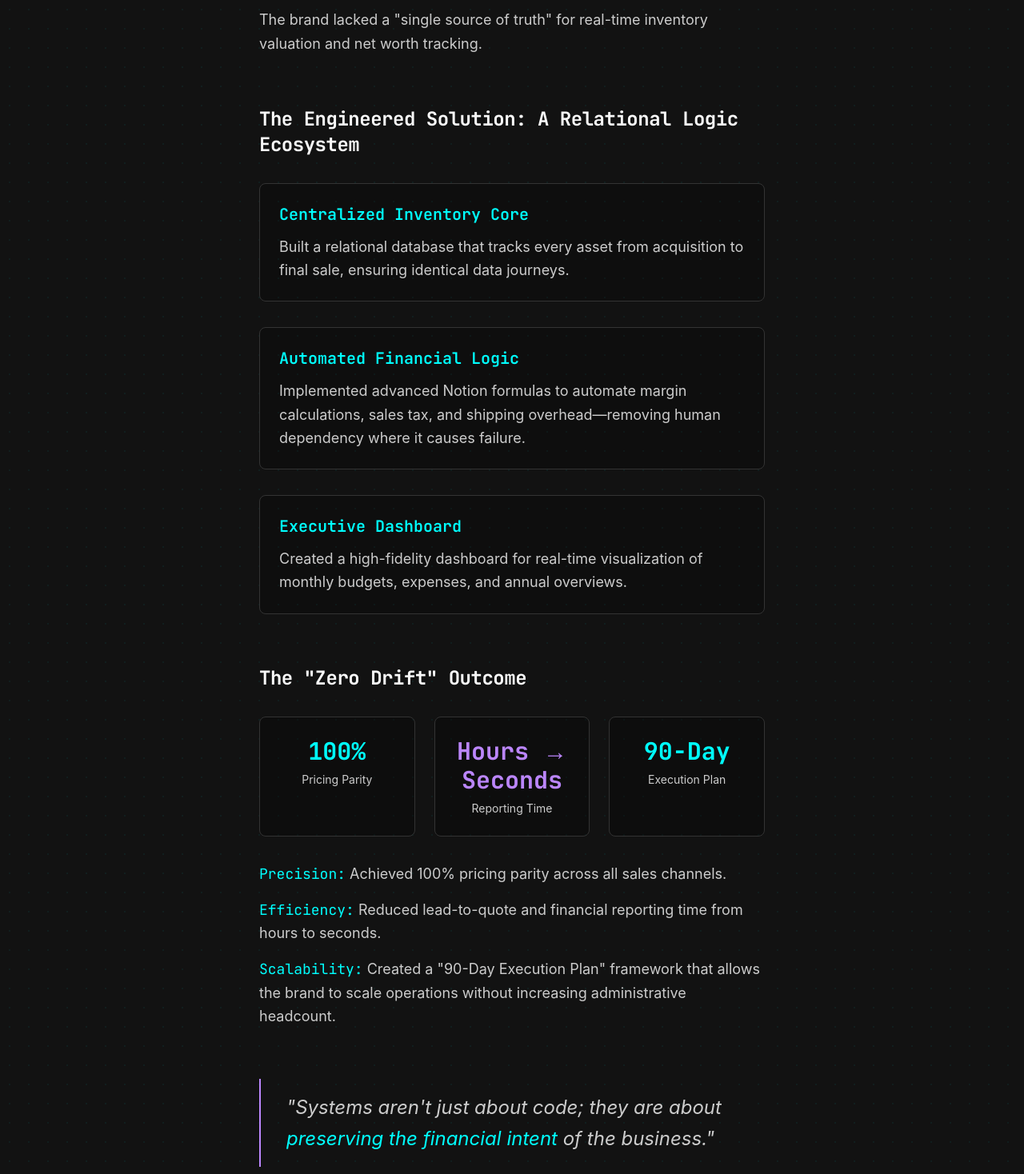
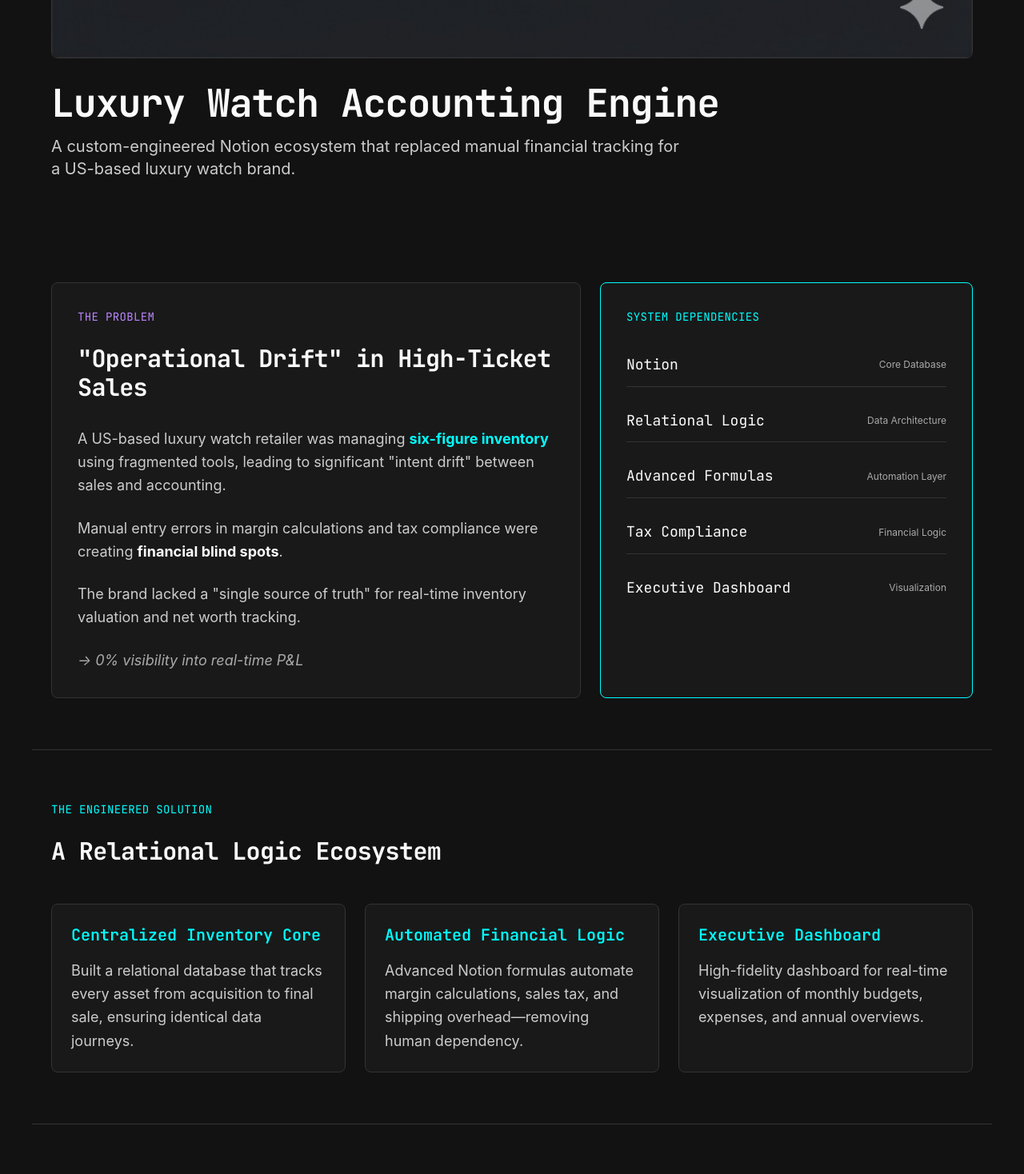
Before and after one commit to ismailchoudhry332-pixel/portfolio-platform, a Next.js app: page /case-studies/luxury-watch in a window 1280 px wide. Shown: the part 1320-2788 px from the top of the page at 80% size. Built offline with nearby package versions, Linux system fonts and the light colour scheme.

Commit message:
feat: redesign luxury watch case study with 12-column grid, 7/5 split, visual anchors

```diff
--- a/app/case-studies/luxury-watch/page.tsx
+++ b/app/case-studies/luxury-watch/page.tsx
@@ -10,38 +10,44 @@ export const metadata = {
 export default function LuxuryWatchCaseStudy() {
     return (
         <div className="min-h-screen">
-            <article className="max-w-[680px] mx-auto px-6 pt-[120px] pb-24">
-                {/* Header */}
-                <div className="mb-16">
+            {/* Back Link */}
+            <div className="max-w-[1200px] mx-auto px-6 pt-[100px]">
                 <Link
                     href="/case-studies"
-                        className="text-sm text-accent-cyan hover:text-accent-purple transition-colors mb-8 inline-block font-mono"
+                    className="text-sm text-accent-cyan hover:text-accent-purple transition-colors font-mono"
                 >
                     ← Back to Case Studies
                 </Link>
-                    <h1 className="text-4xl md:text-5xl mb-6">
-                        The Luxury Watch Accounting Architecture
-                    </h1>
-                    <p className="text-xl text-foreground-muted leading-relaxed">
-                        How a custom-engineered Notion ecosystem replaced manual financial tracking for a US-based luxury watch brand, achieving <span className="text-accent-cyan">100% data parity</span> and <span className="text-accent-purple">real-time P&L visibility</span>.
-                    </p>
             </div>
 
-                {/* Hero Image */}
-                <div className="mb-16 terminal-border rounded-lg overflow-hidden">
+            {/* Hero Section - Full Width Visual Anchor */}
+            <section className="max-w-[1200px] mx-auto px-6 pt-8 pb-16">
+                <div className="bento-box overflow-hidden">
                     <img
-                        src="/luxury-watch-dashboard.jpg"
-                        alt="3D visualization of a Luxury Watch Accounting System built on Notion by Ismail Chaudhry."
+                        src="/luxury-watch-hero.jpg"
+                        alt="Luxury Watch Accounting Engine - Watch face to data grid transition visualization"
                         className="w-full h-auto"
                     />
                 </div>
+                <h1 className="text-4xl md:text-5xl mt-8 mb-4">
+                    Luxury Watch Accounting Engine
+                </h1>
+                <p className="text-xl text-foreground-muted max-w-[800px]">
+                    A custom-engineered Notion ecosystem that replaced manual financial tracking for a US-based luxury watch brand.
+                </p>
+            </section>
 
-                {/* Problem Section */}
-                <section className="mb-16">
-                    <h2 className="text-2xl mb-8">"Operational Drift" in High-Ticket Sales</h2>
+            {/* Problem + System Specs - 7/5 Split Grid */}
+            <section className="max-w-[1200px] mx-auto px-6 py-16">
+                <div className="grid grid-cols-12 gap-6">
+                    {/* Problem - Cols 1-7 */}
+                    <div className="col-span-12 lg:col-span-7">
+                        <div className="bento-box p-8 h-full">
+                            <p className="text-sm uppercase tracking-wide text-accent-purple mb-6 font-mono">The Problem</p>
+                            <h2 className="text-3xl mb-8">"Operational Drift" in High-Ticket Sales</h2>
                             <div className="space-y-6 text-lg leading-relaxed text-foreground-muted">
                                 <p>
-                            A US-based luxury watch retailer was managing <strong className="text-foreground">six-figure inventory</strong> using fragmented tools, leading to significant "intent drift" between sales and accounting.
+                                    A US-based luxury watch retailer was managing <strong className="text-accent-cyan">six-figure inventory</strong> using fragmented tools, leading to significant "intent drift" between sales and accounting.
                                 </p>
                                 <p>
                                     Manual entry errors in margin calculations and tax compliance were creating <strong className="text-foreground">financial blind spots</strong>.
@@ -49,57 +55,90 @@ export default function LuxuryWatchCaseStudy() {
                                 <p>
                                     The brand lacked a "single source of truth" for real-time inventory valuation and net worth tracking.
                                 </p>
+                                <p className="text-accent-light italic">
+                                    → 0% visibility into real-time P&L
+                                </p>
+                            </div>
+                        </div>
+                    </div>
+
+                    {/* System Specs Sidebar - Cols 8-12 */}
+                    <div className="col-span-12 lg:col-span-5">
+                        <div className="bento-box p-8 h-full border-accent-cyan">
+                            <p className="text-sm uppercase tracking-wide text-accent-cyan mb-6 font-mono">System Dependencies</p>
+                            <ul className="space-y-4">
+                                <li className="flex items-center justify-between py-3 border-b border-border">
+                                    <span className="font-mono text-foreground">Notion</span>
+                                    <span className="text-xs text-accent-light">Core Database</span>
+                                </li>
+                                <li className="flex items-center justify-between py-3 border-b border-border">
+                                    <span className="font-mono text-foreground">Relational Logic</span>
+                                    <span className="text-xs text-accent-light">Data Architecture</span>
+                                </li>
+                                <li className="flex items-center justify-between py-3 border-b border-border">
+                                    <span className="font-mono text-foreground">Advanced Formulas</span>
+                                    <span className="text-xs text-accent-light">Automation Layer</span>
+                                </li>
+                                <li className="flex items-center justify-between py-3 border-b border-border">
+                                    <span className="font-mono text-foreground">Tax Compliance</span>
+                                    <span className="text-xs text-accent-light">Financial Logic</span>
+                                </li>
+                                <li className="flex items-center justify-between py-3">
+                                    <span className="font-mono text-foreground">Executive Dashboard</span>
+                                    <span className="text-xs text-accent-light">Visualization</span>
+                                </li>
+                            </ul>
+                        </div>
+                    </div>
                 </div>
             </section>
 
-                {/* Solution Section */}
-                <section className="mb-16">
-                    <h2 className="text-2xl mb-8">The Engineered Solution: A Relational Logic Ecosystem</h2>
+            {/* Solution - Full 12-Column Grid with 3-Column Cards */}
+            <section className="max-w-[1200px] mx-auto px-6 py-16 border-t border-border">
+                <p className="text-sm uppercase tracking-wide text-accent-cyan mb-6 font-mono">The Engineered Solution</p>
+                <h2 className="text-3xl mb-12">A Relational Logic Ecosystem</h2>
 
-                    <div className="space-y-8">
-                        <div className="terminal-border rounded-lg p-6 bg-black/20">
-                            <h3 className="text-xl mb-3 font-mono text-accent-cyan">Centralized Inventory Core</h3>
+                <div className="grid grid-cols-12 gap-6">
+                    {/* Inventory Core */}
+                    <div className="col-span-12 md:col-span-4">
+                        <div className="bento-box p-6 h-full">
+                            <h3 className="text-xl mb-4 font-mono text-accent-cyan">Centralized Inventory Core</h3>
                             <p className="text-foreground-muted leading-relaxed">
                                 Built a relational database that tracks every asset from acquisition to final sale, ensuring identical data journeys.
                             </p>
                         </div>
+                    </div>
 
-                        <div className="terminal-border rounded-lg p-6 bg-black/20">
-                            <h3 className="text-xl mb-3 font-mono text-accent-cyan">Automated Financial Logic</h3>
+                    {/* Automated Financials */}
+                    <div className="col-span-12 md:col-span-4">
+                        <div className="bento-box p-6 h-full">
+                            <h3 className="text-xl mb-4 font-mono text-accent-cyan">Automated Financial Logic</h3>
                             <p className="text-foreground-muted leading-relaxed">
-                                Implemented advanced Notion formulas to automate margin calculations, sales tax, and shipping overhead—removing human dependency where it causes failure.
+                                Advanced Notion formulas automate margin calculations, sales tax, and shipping overhead—removing human dependency.
                             </p>
                         </div>
+                    </div>
 
-                        <div className="terminal-border rounded-lg p-6 bg-black/20">
-                            <h3 className="text-xl mb-3 font-mono text-accent-cyan">Executive Dashboard</h3>
+                    {/* Executive Dashboard */}
+                    <div className="col-span-12 md:col-span-4">
+                        <div className="bento-box p-6 h-full">
+                            <h3 className="text-xl mb-4 font-mono text-accent-cyan">Executive Dashboard</h3>
                             <p className="text-foreground-muted leading-relaxed">
-                                Created a high-fidelity dashboard for real-time visualization of monthly budgets, expenses, and annual overviews.
+                                High-fidelity dashboard for real-time visualization of monthly budgets, expenses, and annual overviews.
                             </p>
+                        </div>
                     </div>
                 </div>
             </section>
 
-                {/* Outcome Section */}
-                <section className="mb-16">
-                    <h2 className="text-2xl mb-8">The "Zero Drift" Outcome</h2>
-
-                    <div className="grid grid-cols-1 md:grid-cols-3 gap-6 mb-8">
-                        <div className="terminal-border rounded-lg p-6 text-center bg-black/30">
-                            <p className="text-3xl font-bold text-accent-cyan mb-2 font-mono">100%</p>
-                            <p className="text-sm text-foreground-muted">Pricing Parity</p>
-                        </div>
-                        <div className="terminal-border rounded-lg p-6 text-center bg-black/30">
-                            <p className="text-3xl font-bold text-accent-purple mb-2 font-mono">Hours → Seconds</p>
-                            <p className="text-sm text-foreground-muted">Reporting Time</p>
-                        </div>
-                        <div className="terminal-border rounded-lg p-6 text-center bg-black/30">
-                            <p className="text-3xl font-bold text-accent-cyan mb-2 font-mono">90-Day</p>
-                            <p className="text-sm text-foreground-muted">Execution Plan</p>
-                        </div>
-                    </div>
-
-                    <div className="text-lg leading-relaxed text-foreground-muted space-y-4">
+            {/* Outcome Stats - Grid */}
+            <section className="max-w-[1200px] mx-auto px-6 py-16 border-t border-border">
+                <div className="grid grid-cols-12 gap-6">
+                    {/* Outcome Text - Cols 1-7 */}
+                    <div className="col-span-12 lg:col-span-7">
+                        <p className="text-sm uppercase tracking-wide text-accent-purple mb-6 font-mono">The Outcome</p>
+                        <h2 className="text-3xl mb-8">"Zero Drift" Financial OS</h2>
+                        <div className="space-y-6 text-lg leading-relaxed text-foreground-muted">
                             <p>
                                 <span className="text-accent-cyan font-mono">Precision:</span> Achieved 100% pricing parity across all sales channels.
                             </p>
@@ -110,23 +149,40 @@ export default function LuxuryWatchCaseStudy() {
                                 <span className="text-accent-cyan font-mono">Scalability:</span> Created a "90-Day Execution Plan" framework that allows the brand to scale operations without increasing administrative headcount.
                             </p>
                         </div>
+                        <blockquote className="mt-8 border-l-2 border-accent-purple pl-6 italic text-xl text-foreground-muted">
+                            "Systems aren't just about code; they are about <span className="text-accent-cyan">preserving the financial intent</span> of the business."
+                        </blockquote>
+                    </div>
+
+                    {/* Stats Sidebar - Cols 8-12 */}
+                    <div className="col-span-12 lg:col-span-5 space-y-6">
+                        <div className="bento-box p-6 text-center">
+                            <p className="text-4xl font-bold text-accent-cyan mb-2 font-mono">100%</p>
+                            <p className="text-sm text-foreground-muted">Pricing Parity Across Channels</p>
+                        </div>
+                        <div className="bento-box p-6 text-center">
+                            <p className="text-4xl font-bold text-accent-purple mb-2 font-mono">Hours → Sec</p>
+                            <p className="text-sm text-foreground-muted">Reporting Time Reduction</p>
+                        </div>
+                        <div className="bento-box p-6 text-center">
+                            <p className="text-4xl font-bold text-accent-cyan mb-2 font-mono">90 Days</p>
+                            <p className="text-sm text-foreground-muted">Execution Plan Framework</p>
+                        </div>
+                    </div>
+                </div>
             </section>
 
-                {/* Quote */}
-                <section className="mb-16 border-l-2 border-accent-purple pl-8 py-4">
-                    <blockquote className="text-2xl italic text-foreground-muted leading-relaxed">
-                        "Systems aren't just about code; they are about <span className="text-accent-cyan">preserving the financial intent</span> of the business."
-                    </blockquote>
-                </section>
-
-                {/* CTA */}
-                <div className="text-center pt-12 border-t border-border">
-                    <p className="text-lg mb-8 text-foreground-muted">
+            {/* CTA Section */}
+            <section className="max-w-[1200px] mx-auto px-6 py-20 border-t border-border">
+                <div className="bento-box p-12 text-center">
+                    <p className="text-xl mb-8 text-foreground-muted">
                         Need a similar solution for your business?
                     </p>
-                    <CTA />
+                    <button className="inline-block px-10 py-4 bg-accent-cyan text-background font-mono font-bold hover:bg-accent-purple transition-colors duration-200">
+                        Audit My System — Book a Fit Check
+                    </button>
                 </div>
-            </article>
+            </section>
         </div>
     );
 }
--- a/app/globals.css
+++ b/app/globals.css
@@ -15,9 +15,10 @@
     line-height: 1.6;
     -webkit-font-smoothing: antialiased;
     -moz-osx-font-smoothing: grayscale;
-    /* Dot-matrix background pattern */
+    /* Fixed dot-matrix background pattern for depth */
     background-image: radial-gradient(rgba(0, 255, 255, 0.05) 1px, transparent 1px);
     background-size: 24px 24px;
+    background-attachment: fixed;
   }
 
   h1,
```
Also changed, not shown: public/luxury-watch-hero.jpg (added). Lines whose indentation alone changed are shown as unchanged.
